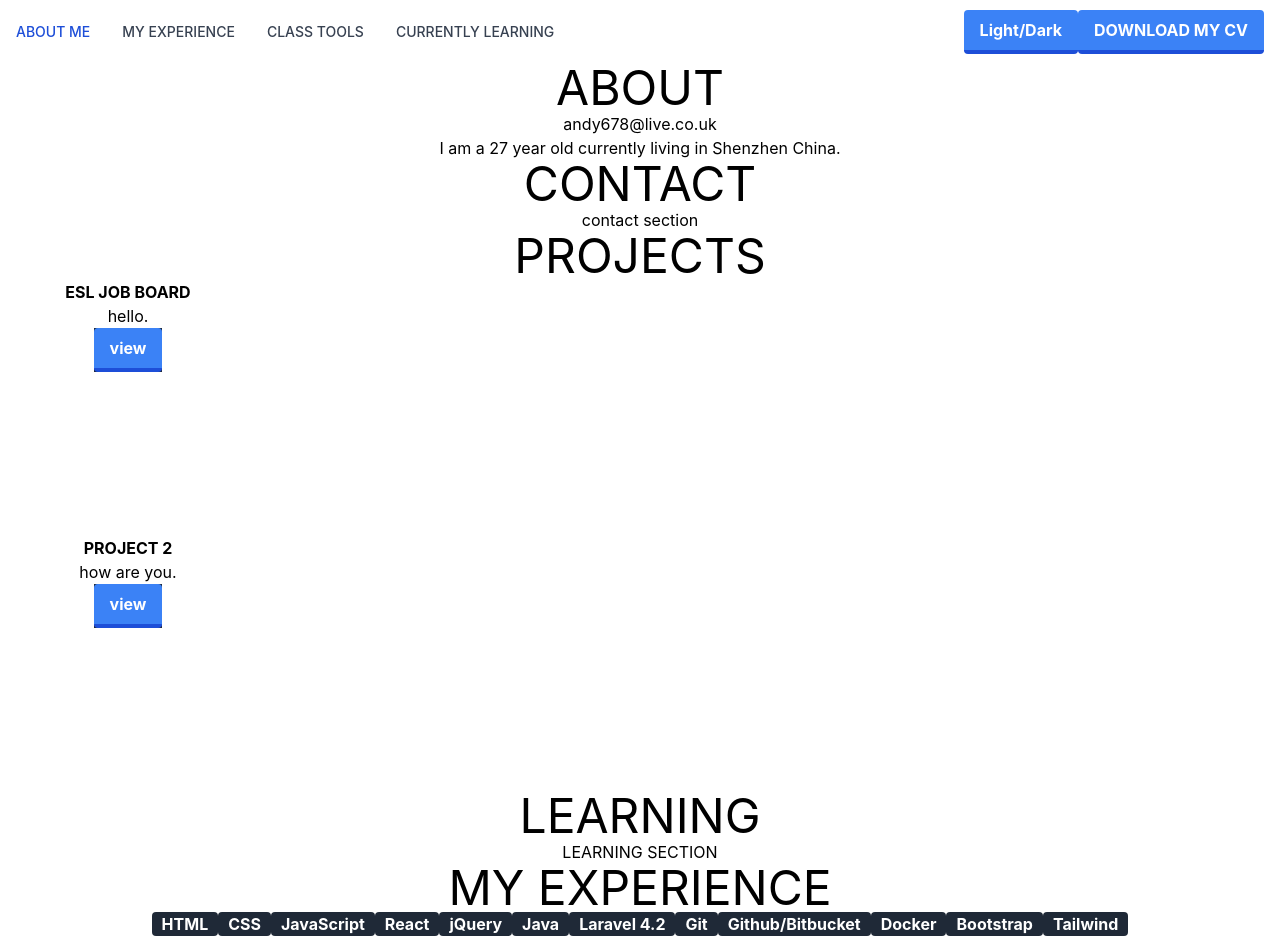
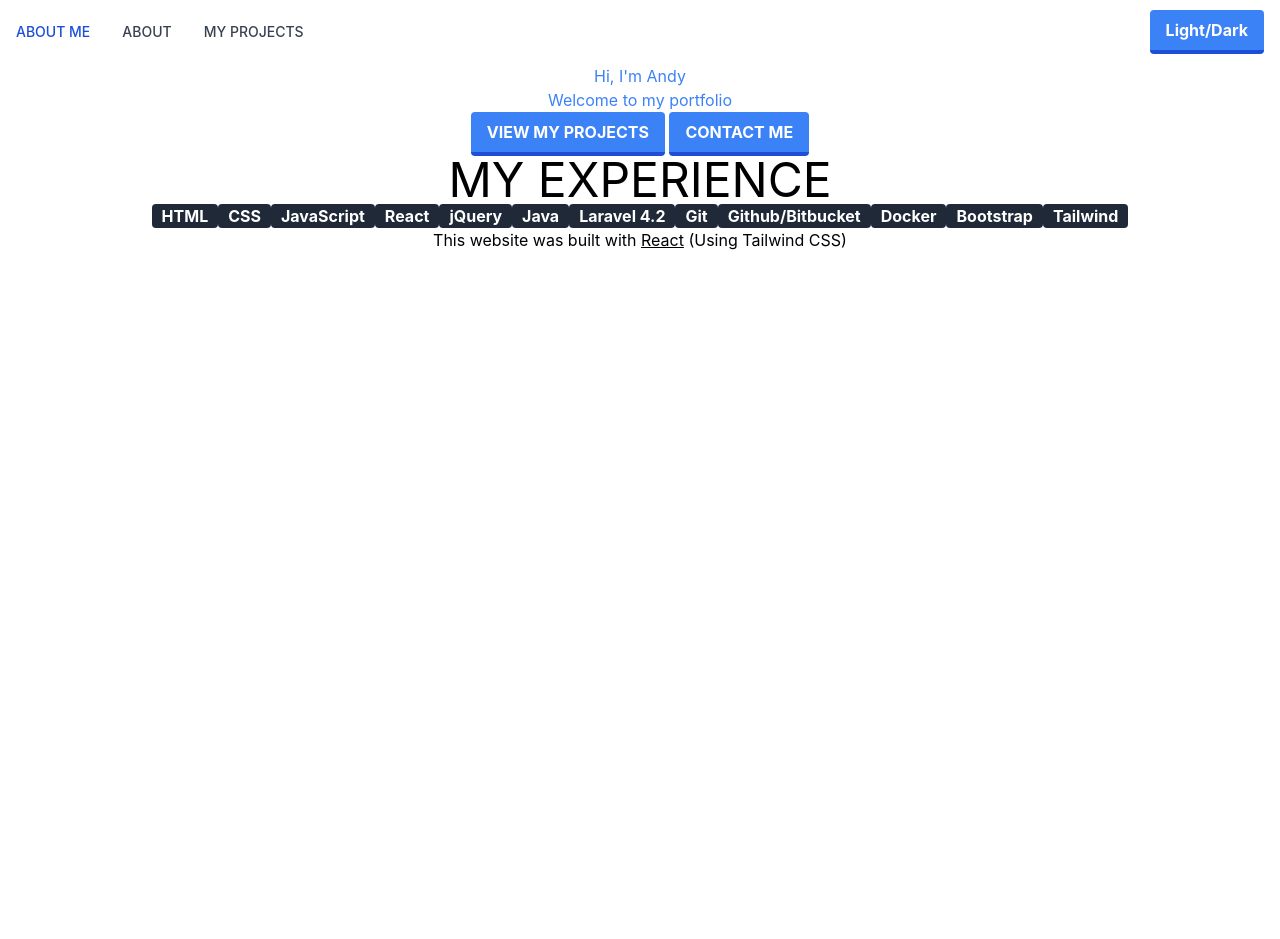
Before and after one commit to andy678/Portfolio, a React (Create React App) app: page / in a window 1280 px wide. Shown: the top 939 px of the page. After the commit the page ends 800 px from the top, so only its background shows below. Built offline with nearby package versions, Linux system fonts and the light colour scheme; the HTML template or start-up script is replaced by a standard one.

Commit message:
Changed sections to pages

```diff
--- a/public/index.html
+++ b/public/index.html
@@ -4,6 +4,9 @@
     <meta charset="utf-8" />
     <link rel="icon" href="%PUBLIC_URL%/favicon.ico" />
     <meta name="viewport" content="width=device-width, initial-scale=1" />
+    <style>
+      @import url('https://fonts.googleapis.com/css2?family=Alfa+Slab+One&display=swap');
+      </style>
     <meta name="theme-color" content="#000000" />
     <meta
       name="description"
--- a/src/components/navBar.js
+++ b/src/components/navBar.js
@@ -10,7 +10,6 @@ export default function NavBar(props) {
   <div class="container flex flex-wrap justify-between items-center mx-auto">
   <div class="flex md:order-2">
     <button onClick={() => props.onDarkMode("dark")} ><Button text="Light/Dark"/></button>
-    <button ><Button text="DOWNLOAD MY CV"/></button>
   </div>
   <div class="hidden justify-between items-center w-full md:flex md:w-auto md:order-1" id="mobile-menu-4">
     <ul class="flex flex-col mt-4 md:flex-row md:space-x-8 md:mt-0 md:text-sm md:font-medium">
@@ -18,13 +17,10 @@ export default function NavBar(props) {
         <a href="/" class="block py-2 pr-4 pl-3 text-white bg-blue-700 rounded md:bg-transparent md:text-blue-700 md:p-0 dark:text-white" aria-current="page">ABOUT ME</a>
       </li>
       <li>
-        <a href="#experience" class="block py-2 pr-4 pl-3 text-gray-700 border-b border-gray-100 hover:bg-gray-50 md:hover:bg-transparent md:border-0 md:hover:text-blue-700 md:p-0 md:dark:hover:text-white dark:text-gray-400 dark:hover:bg-gray-700 dark:hover:text-white md:dark:hover:bg-transparent dark:border-gray-700">MY EXPERIENCE</a>
+        <a href="/about" class="block py-2 pr-4 pl-3 text-gray-700 border-b border-gray-100 hover:bg-gray-50 md:hover:bg-transparent md:border-0 md:hover:text-blue-700 md:p-0 md:dark:hover:text-white dark:text-gray-400 dark:hover:bg-gray-700 dark:hover:text-white md:dark:hover:bg-transparent dark:border-gray-700">ABOUT</a>
       </li>
       <li>
-        <a href="/class-tools" class="block py-2 pr-4 pl-3 text-gray-700 border-b border-gray-100 hover:bg-gray-50 md:hover:bg-transparent md:border-0 md:hover:text-blue-700 md:p-0 md:dark:hover:text-white dark:text-gray-400 dark:hover:bg-gray-700 dark:hover:text-white md:dark:hover:bg-transparent dark:border-gray-700">CLASS TOOLS</a>
-      </li>
-      <li>
-        <a href="#learning" class="block py-2 pr-4 pl-3 text-gray-700 border-b border-gray-100 hover:bg-gray-50 md:hover:bg-transparent md:border-0 md:hover:text-blue-700 md:p-0 md:dark:hover:text-white dark:text-gray-400 dark:hover:bg-gray-700 dark:hover:text-white md:dark:hover:bg-transparent dark:border-gray-700">CURRENTLY LEARNING</a>
+        <a href="/class-tools" class="block py-2 pr-4 pl-3 text-gray-700 border-b border-gray-100 hover:bg-gray-50 md:hover:bg-transparent md:border-0 md:hover:text-blue-700 md:p-0 md:dark:hover:text-white dark:text-gray-400 dark:hover:bg-gray-700 dark:hover:text-white md:dark:hover:bg-transparent dark:border-gray-700">MY PROJECTS</a>
       </li>
     </ul>
   </div>
--- a/src/section/about.js
+++ b/src/pages/about.js
@@ -1,4 +1,4 @@
-export default function AboutSection() {
+export default function AboutPage() {
 
     return (
       <div className="w-full h-full">
--- a/src/section/contact.js
+++ b/src/pages/contact.js
@@ -1,4 +1,4 @@
-export default function ContactSection() {
+export default function ContactPage() {
 
     return (
       <div className="w-full h-full">
--- a/src/pages/home.js
+++ b/src/pages/home.js
@@ -1,8 +1,5 @@
-import AboutSection from "../section/about"
-import ContactSection from "../section/contact"
-import ProjectsSection from "../section/projects"
-import LearningSection from "../section/learning"
 import SkillBadge from "../components/skillBadge"
+import Button from "../components/button";
 
 export default function HomePage() {
 
@@ -10,10 +7,11 @@ export default function HomePage() {
 
     return (
        <>
-         <AboutSection />
-         <ContactSection />
-         <ProjectsSection />
-         <LearningSection />
+        <div className="w-full h-full">
+          <h1 className="text-blue-500">Hi, I'm Andy</h1>
+          <h1 className="text-blue-500">Welcome to my portfolio</h1>
+          <Button text="VIEW MY PROJECTS" /> <Button text="CONTACT ME" />
+      </div>
          <h1 className="text-5xl">MY EXPERIENCE</h1>
               {computerSkills.map((skill) =>
                 <SkillBadge skills={skill} />
--- a/src/section/projects.js
+++ b/src/pages/projects.js
@@ -1,6 +1,6 @@
 import ProjectBox from "../components/projectBox"
 
-export default function ProjectsSection() {
+export default function ProjectsPage() {
 
     return (
       <div id="projects" className="w-full h-full">
--- a/src/section/learning.js
+++ /dev/null
@@ -1,9 +0,0 @@
-export default function LearningSection() {
-
-    return (
-    <div id="learning" className="w-full h-full">
-      <h1 className="text-5xl">LEARNING</h1>
-        LEARNING SECTION
-    </div>
-    );
-  }
```
